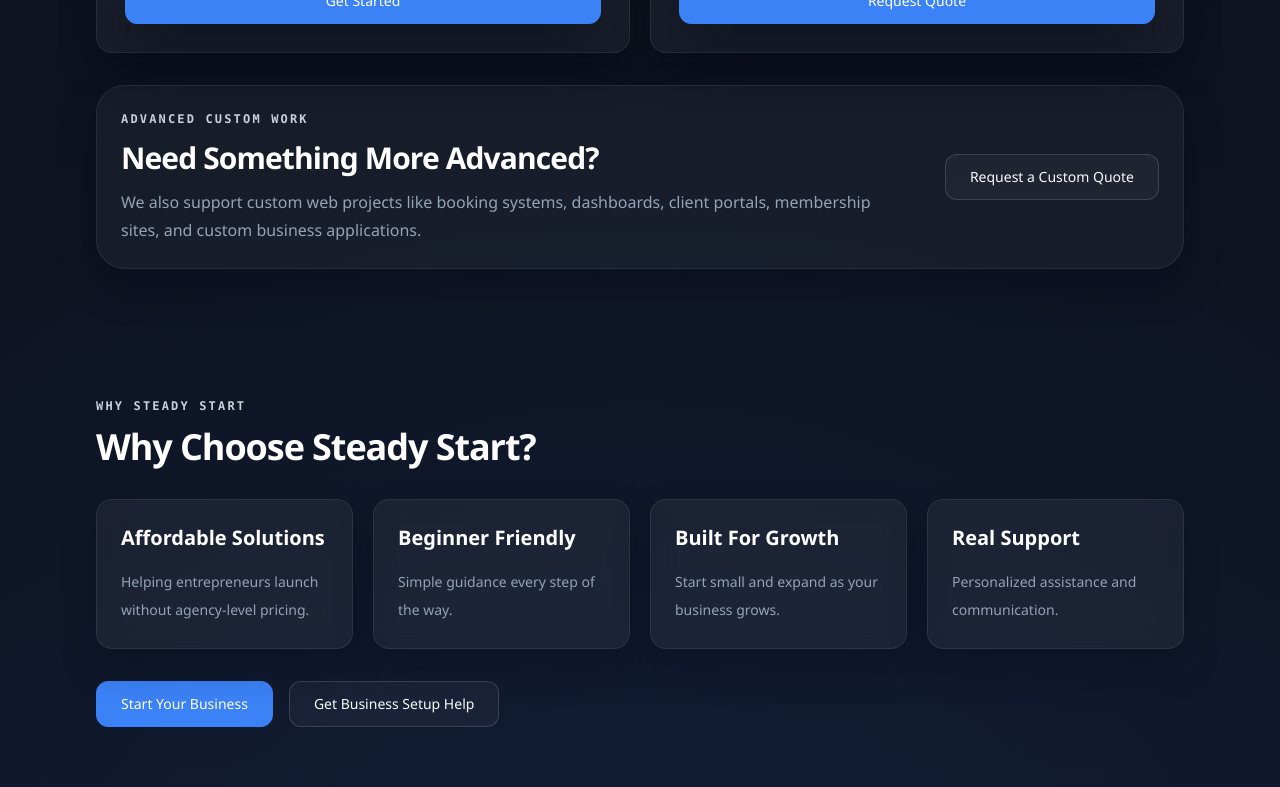
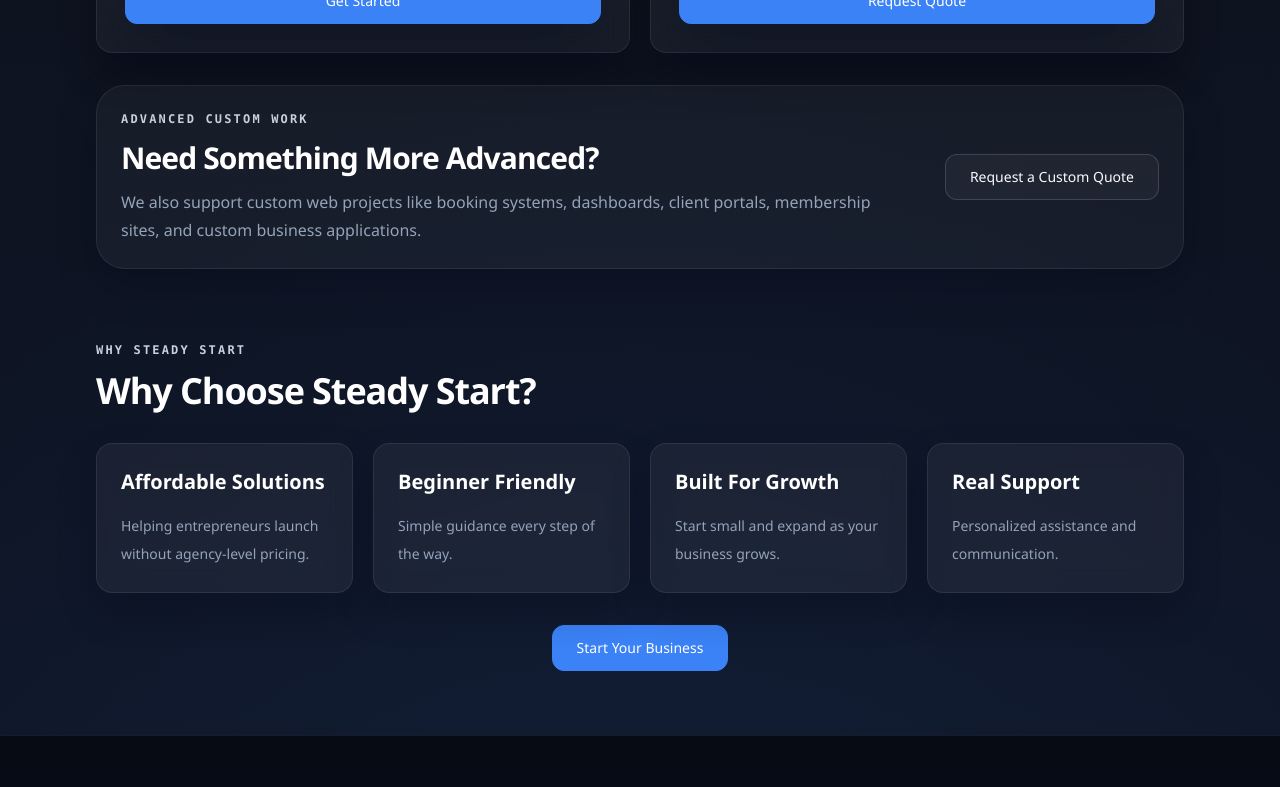
Before and after one commit to MySaaS1023/SS, a Next.js app: page / in a window 1280 px wide. Shown: the part 2182-2969 px from the top of the page. Built offline with nearby package versions, Linux system fonts and the light colour scheme.

Commit message:
Add files via upload

```diff
--- a/app/page.tsx
+++ b/app/page.tsx
@@ -11,7 +11,7 @@
     <>
       <Hero />
 
-      <section id="services" className="py-10 sm:py-14 lg:py-16">
+      <section id="services" className="pt-10 pb-8 sm:pt-14 sm:pb-10 lg:pt-16 lg:pb-10">
         <PageContainer>
           <div className="max-w-3xl">
             <p className="section-kicker">Services</p>
@@ -54,7 +54,7 @@
         </PageContainer>
       </section>
 
-      <section className="py-10 sm:py-14 lg:py-16">
+      <section className="pt-6 pb-10 sm:pt-8 sm:pb-14 lg:pt-8 lg:pb-16">
         <PageContainer>
           <div className="max-w-2xl">
             <p className="section-kicker">Why Steady Start</p>
@@ -77,15 +77,12 @@
             ))}
           </div>
 
-          <div className="mt-8 flex flex-col gap-4 sm:flex-row">
+          <div className="mt-8 flex justify-center">
             <Link
               href="/get-started"
               className={`${primaryButtonClass} force-white-btn text-sm`}
             >
               Start Your Business
-            </Link>
-            <Link href="/contact" className={`${secondaryButtonClass} text-sm`}>
-              Get Business Setup Help
             </Link>
           </div>
         </PageContainer>
--- a/components/site-footer.tsx
+++ b/components/site-footer.tsx
@@ -22,7 +22,7 @@
     <footer className="border-t border-[rgba(255,255,255,0.08)] bg-[linear-gradient(180deg,#070b14,#050816)] text-white">
       <PageContainer className="grid gap-10 py-12 md:grid-cols-[1.4fr_0.9fr_0.9fr] md:gap-8">
         <div className="space-y-4 md:pr-8">
-          <Logo />
+          <Logo compact />
           <p className="max-w-sm text-sm leading-7 text-white/68">
             {footerDescription}
           </p>
```
